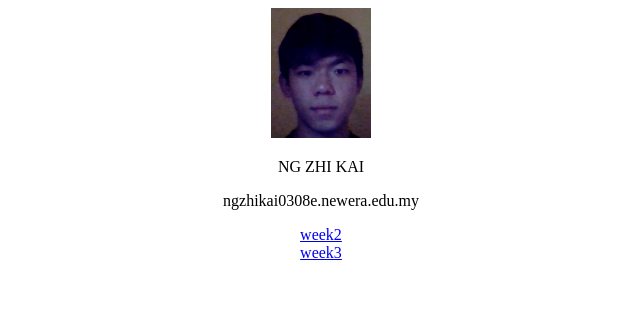
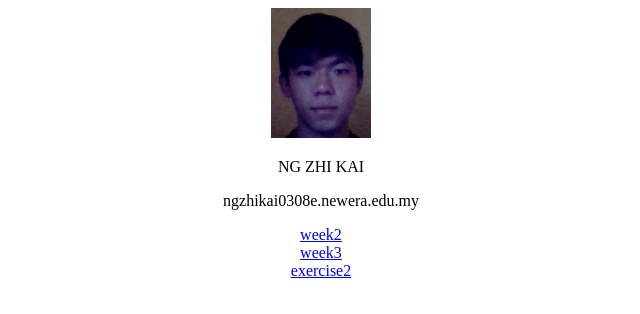
Before and after one commit to ngzhikai3/ngzhikai3.github.io, a plain HTML site: page index.html in a window 1280 px wide. Shown: the full height of the page, 319-959 px from the left. Drawn offline with Linux system fonts and the light colour scheme.

Commit message:
add index

```diff
--- a/index.html
+++ b/index.html
@@ -16,6 +16,7 @@
         <p>ngzhikai0308e.newera.edu.my</p>
         <center> <a href="https://ngzhikai3.github.io/week2/index.html">week2</a> </center>
         <center> <a href="https://ngzhikai3.github.io/week3/apple.html">week3</a> </center>
+        <center> <a href="https://ngzhikai3.github.io/week3/index1.html">exercise2</a> </center>
     </body>
 
 </html>
```
